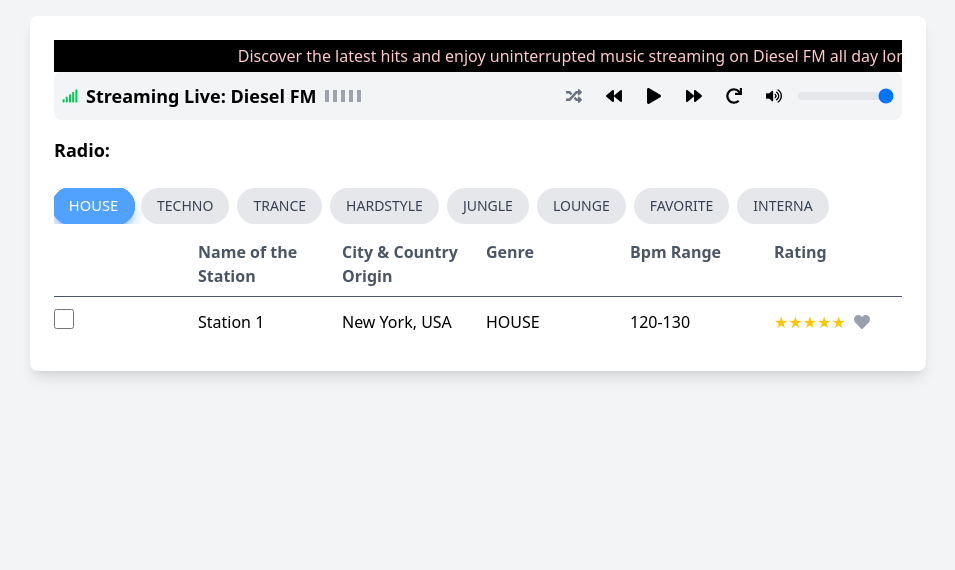
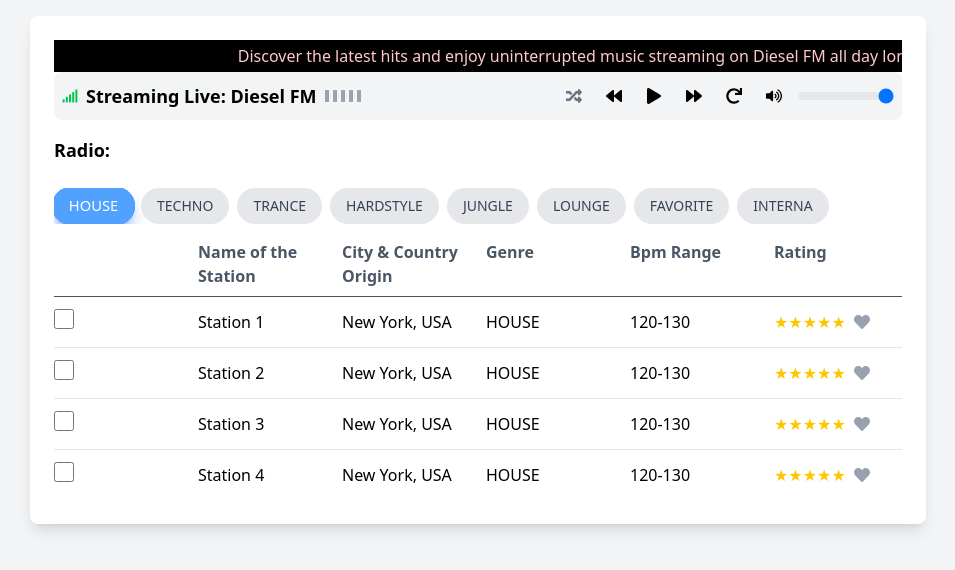
Before and after one commit to seyuan111/edm-music, a React (Vite) app: page / in a window 1280 px wide. Shown: the top 570 px of the page, without its empty margins (162-1117 px from the left). Built offline with nearby package versions, Linux system fonts and the light colour scheme.

Commit message:
added more in station

```diff
--- a/src/App.jsx
+++ b/src/App.jsx
@@ -11,8 +11,12 @@ function App() {
   // Sample data for stations (you can replace this with an API call later)
   const stations = [
     { id: 1, name: "Station 1", city: "New York, USA", genre: "HOUSE", bpm: "120-130", rating: 5 },
-    { id: 2, name: "Station 2", city: "Berlin, Germany", genre: "TECHNO", bpm: "130-140", rating: 4 },
+    { id: 2, name: "Station 1", city: "Berlin, Germany", genre: "TECHNO", bpm: "130-140", rating: 4 },
     { id: 3, name: "Station 3", city: "Tokyo, Japan", genre: "TRANCE", bpm: "110-120", rating: 4 },
+    { id: 4, name: "Station 2", city: "New York, USA", genre: "HOUSE", bpm: "120-130", rating: 5 },
+    { id: 5, name: "Station 3", city: "New York, USA", genre: "HOUSE", bpm: "120-130", rating: 5 },
+    { id: 6, name: "Station 4", city: "New York, USA", genre: "HOUSE", bpm: "120-130", rating: 5 },
+    { id: 7, name: "Station 2", city: "Berlin, Germany", genre: "TECHNO", bpm: "130-140", rating: 4 },
     // Add more stations as needed
   ];
 
```
